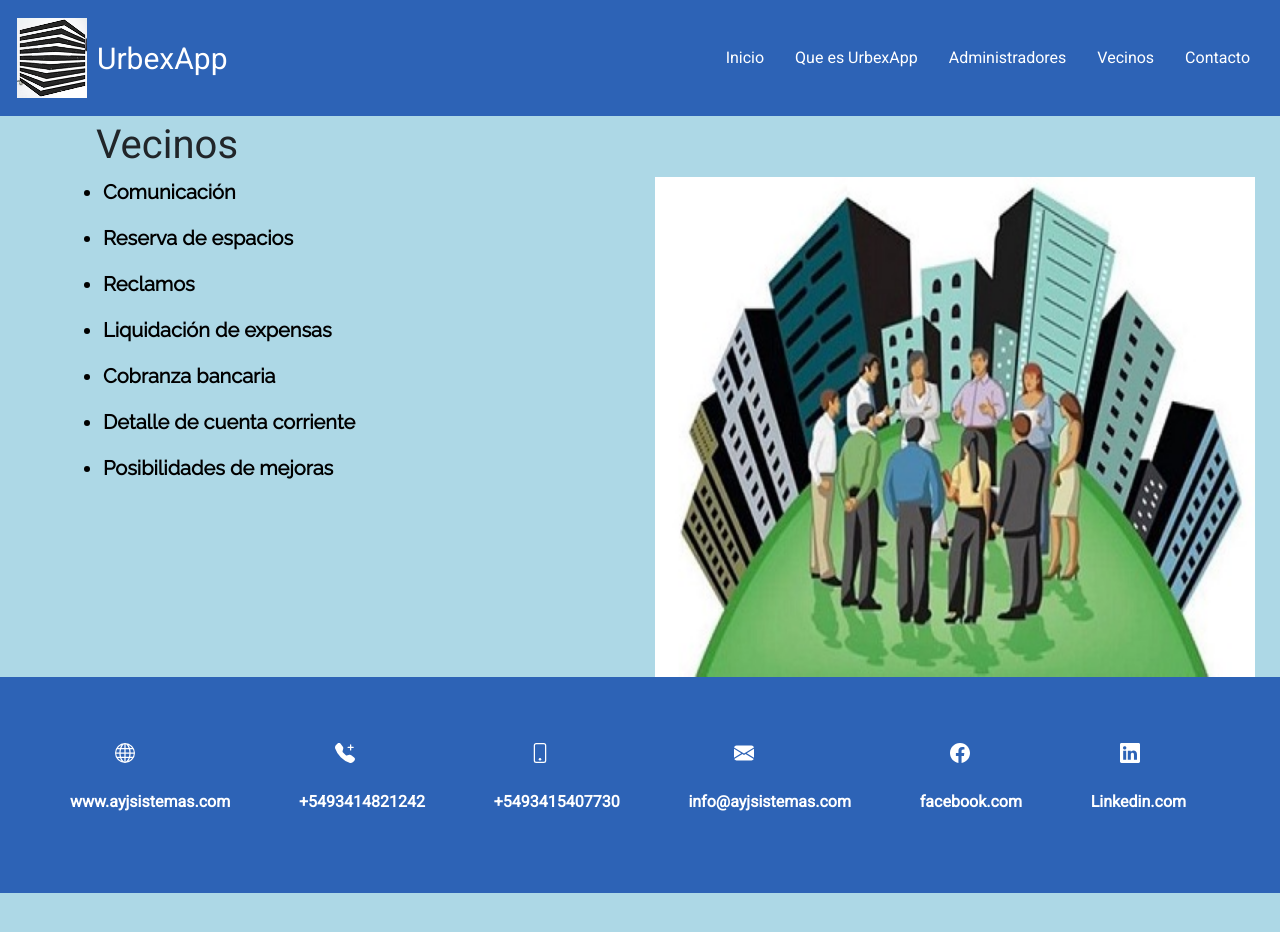
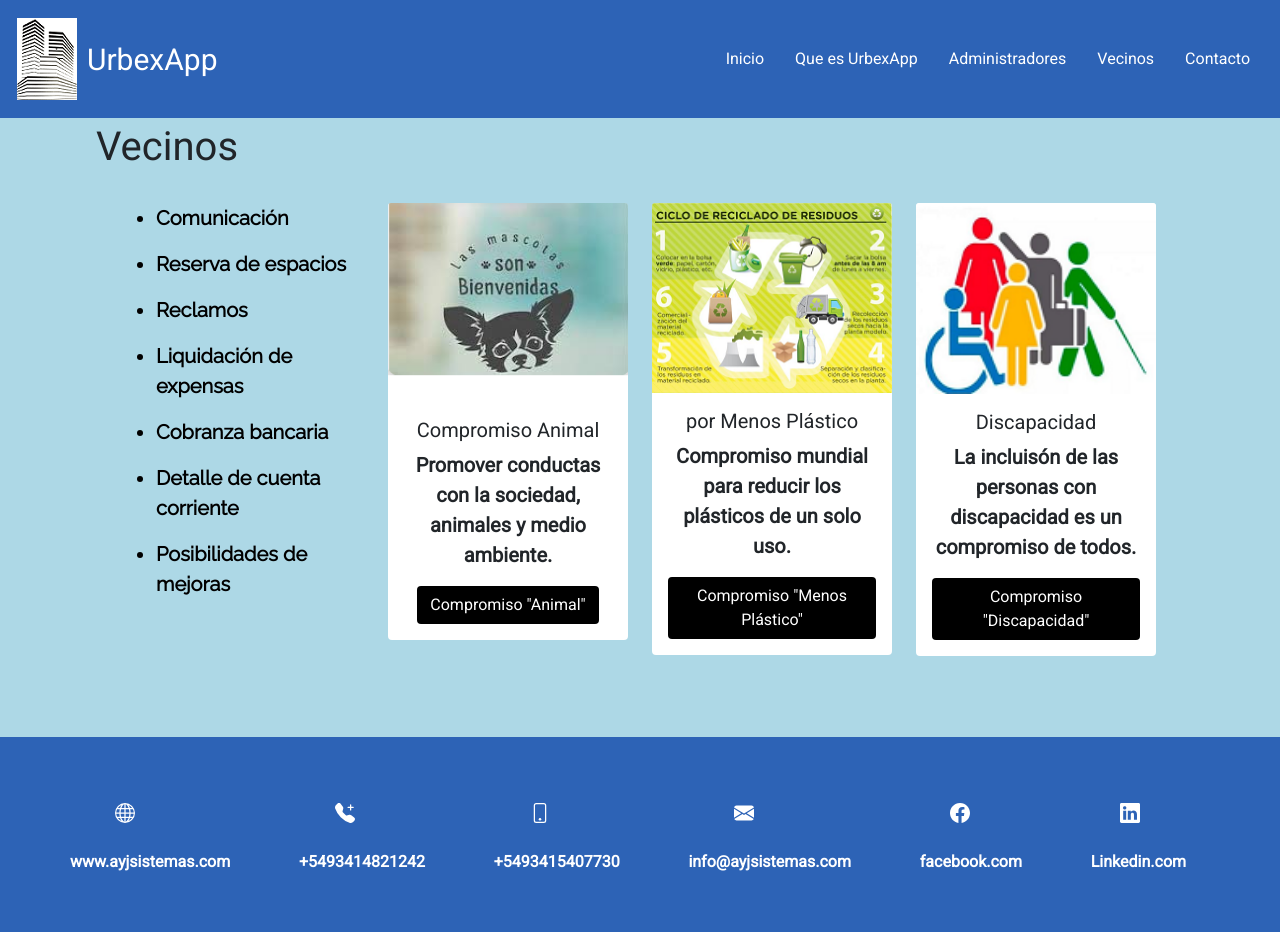
Before and after one commit to GastonTejada/2da-pre-entrega, a plain HTML site: page pages/vecinos.html in a window 1280 px wide. Before the commit the page ends 893 px from the top, so only its background shows below. Drawn offline with nearby package versions, Linux system fonts and the light colour scheme.

Commit message:
entrega final

```diff
--- a/pages/vecinos.html
+++ b/pages/vecinos.html
@@ -17,7 +17,7 @@
             <nav class="navbar navbar-expand-lg navbar-light color">
                 <div class="container-fluid">
                     <div class="flex-header">
-                        <img src="../images/logo3.png">UrbexApp
+                        <img src="../images/logoweb.png">UrbexApp
                     </div>
                     <button class="navbar-toggler" type="button" data-bs-toggle="collapse" data-bs-target="#navbarNav"
                         aria-controls="navbarNav" aria-expanded="false" aria-label="Toggle navigation">
@@ -49,14 +49,15 @@
         </div>
     </header>
 
-    <main>
+    <main class="main-vecinos">
         <h1 class="titulo1">
             Vecinos
         </h1>
 
-        <div class="grid">
-            <div class="lista-vecinos">
-                <ul class="vecinos">
+        <section class="container cont-vecinos">
+            <div class="row m-4">
+                <div class="col-lg-3 col-md-6 col-sm-12 d-block mx-auto">
+                    <ul class="vecinos d-block mx-auto">
                         <li>
                             <p>Comunicación</p>
                         </li>
@@ -81,11 +82,47 @@
                     </ul>
                 </div>
 
-            <div class="col">
-                <img class="img-vecinos" src="../images/vecinos.JPG" alt="comunidad de vecinos" title="comunidad de vecinos">
+                <div class="col-lg-3 col-md-6 col-sm-12">
+                    <div class="card d-block mx-auto" style="width: 15rem;">
+                        <div class="acercar">
+                            <img src="../images/mascotas.png" class="card-img-top" alt="compromiso animal">
+                        </div>
+                        <div class="card-body text-center">
+                        <h5 class="card-title">Compromiso Animal</h5>
+                        <p class="card-text">Promover conductas con la sociedad, animales y medio ambiente.</p>
+                        <a href="https://compromisoanimal.cl/" target="_blank" class="btn text-white bg">Compromiso "Animal"</a>
+                        </div>
+                    </div>
+                </div>
+
+                <div class="col-lg-3 col-md-6 col-sm-12">
+                    <div class="card d-block mx-auto" style="width: 15rem;">
+                        <div class="acercar">
+                            <img src="../images/residuos.png" class="card-img-top" alt="compromiso residuos">
+                        </div>
+                        <div class="card-body text-center">
+                        <h5 class="card-title">por Menos Plástico</h5>
+                        <p class="card-text">Compromiso mundial para reducir los plásticos de un solo uso.</p>
+                        <a href="https://news.un.org/es/story/2019/03/1452961" target="_blank" class="btn text-white bg">Compromiso "Menos Plástico"</a>
+                        </div>
+                    </div>
+                </div>
+
+                <div class="col-lg-3 col-md-6 col-sm-12">
+                    <div class="card d-block mx-auto" style="width: 15rem;">
+                        <div class="acercar">
+                            <img src="../images/discapacidad.png" class="card-img-top" alt="compromiso con la discapacidad">
+                        </div>
+                        <div class="card-body text-center">
+                        <h5 class="card-title">Discapacidad</h5>
+                        <p class="card-text">La incluisón de las personas con discapacidad es un compromiso de todos.</p>
+                        <a href="https://www.unc.edu.ar/programa-compromiso-social-estudiantil/proyecto-%E2%80%9Carmando-sue%C3%B1os-empleabilidad-de-las-personas-con" target="_blank" class="btn text-white bg">Compromiso "Discapacidad"</a>
+                        </div>
+                    </div>
                 </div>
 
             </div>
+        </section>
     </main>
 
     <footer class="footer">
--- a/sass/_generales.scss
+++ b/sass/_generales.scss
@@ -25,8 +25,61 @@ nav {
     }
 }
 
-.flex-header img{
-    float: left;
-    margin-left: 5px;
-    margin-right: 10px;
+header{
+    background-color: $color1;
+    font-weight: 400;
+    line-height: 1.5;
+    display: block;
+    justify-content: space-between;
+    align-items: center;
+    position: sticky;
+    top: 0;
+    z-index: 11;
 }
+
+.flex-header{
+    background-color: $color1;
+    display: flex;
+    flex-direction: row;
+    align-items:center;
+    justify-content:flex-start;
+    color: white;
+    font-size: 30px;
+    padding-top: 10px;
+    padding-bottom: 10px;
+    img{
+        float: left;
+        margin-left: 5px;
+        margin-right: 10px;
+    }
+}
+
+body{
+    background-color: white;
+    font-family: 'roboto',sans-serif;
+    text-align: left;
+    font-weight: bolder;
+    display: flex;
+    flex-direction: column;
+    min-height: 100vh;
+}
+
+.container{
+    width: 100%;
+}
+
+.acercar{
+    overflow: hidden;
+}
+
+.acercar img{
+    transition: all 1.5s;
+}
+
+.acercar:hover img{
+    transform: scale(1.5);
+}
+
+.bg{
+    background-color: black;
+}
--- a/sass/_variableglobal.scss
+++ b/sass/_variableglobal.scss
@@ -3,3 +3,6 @@ $color2: white;
 $color3: antiquewhite;
 $color4: lightgrey;
 $color5: lightblue;
+
+
+$margin-admin: 10px 10px 10px 10px;
--- a/sass/style.scss
+++ b/sass/style.scss
@@ -4,44 +4,11 @@
 @import "operaciones";
 
 /* Mobile First */
-header{
-    background-color: $color1;
-    font-weight: 400;
-    line-height: 1.5;
-    display: block;
-    justify-content: space-between;
-    align-items: center;
-    position: sticky;
-    top: 0;
-    z-index: 11;
-}
-
-.flex-header{
-    background-color: $color1;
-    display: flex;
-    flex-direction: row;
-    align-items:center;
-    justify-content:flex-start;
-    color: white;
-    font-size: 30px;
-    padding-top: 10px;
-    padding-bottom: 10px;
-}
-
-body{
-    background-color: white;
-    font-family: 'roboto',sans-serif;
-    text-align: left;
-    font-weight: bolder;
-    display: flex;
-    flex-direction: column;
-    min-height: 100vh;
-}
-
 .carrousel{
     position: relative;
     padding: 0;
     zoom: 1;
+    max-height: 425px;
 }
 
 .carrousel img{
@@ -155,16 +122,53 @@ body{
 }
 
 .img-admin1{
-    margin: 10px 10px 10px 10px;
+    margin: $margin-admin;
 
 }
 
 .img-admin2{
-    margin: 10px 10px 10px 10px;
+    margin: $margin-admin;
 }
 
 .img-admin3{
-    margin: 10px 10px 10px 10px;
+    margin: $margin-admin;
+}
+
+.cont-vecinos{
+    display: flex;
+    flex-direction: row;
+    flex-wrap: wrap;
+    justify-content: center;
+    align-items: center;
+    align-content: center;
+    border: 0;
+    margin: 0;
+    padding: 0;
+}
+
+.col{
+    justify-content: center;
+    margin-bottom: 10px;
+    padding: 0;
+}
+
+.row{
+    margin-bottom: 10px;
+    padding-bottom: 10px;
+}
+
+.card{
+    flex-wrap: wrap;
+    justify-content: center;
+    align-items: center;
+    align-content: center;
+    margin: 0;
+    padding: 0;
+    border: 0;
+}
+
+.vecinos{
+    width: 15rem;
 }
 
 .comu{
@@ -284,18 +288,6 @@ footer{
         flex-direction: row;
         margin-left: 0;
         margin-top: 5px;
-    }
-
-    .lista-vecinos{
-        float:left;
-        width: 40%;
-    }
-
-    .img-vecinos{
-        margin-right: 25px;
-        width:300px;
-        height:200px;
-        float:right;
     }
 
     form{
@@ -432,6 +424,10 @@ body{
         grid-template-columns: 2fr 1fr;
     }
 
+    .cont-vecinos{
+        justify-content: space-around;
+    }
+
     .vecinos{
         list-style-type: disc;
         font-size: 20px;
@@ -448,15 +444,8 @@ body{
         margin-top: 10px;
     }
 
-    .lista-vecinos{
-        margin-left: 65px;
-    }
-
-    .img-vecinos{
-        margin-right: 25px;
-        width:600px;
-        height:500px;
-        float:right;
+    .main-vecinos .container{
+        max-width: 100%;
     }
 
     footer{
@@ -500,6 +489,10 @@ body{
 
 @media (min-width:1200px){
 
+    .navbar .container{
+        max-width: 80%;
+    }
+
     footer{
         background-color: $color1;
         display: flex;
```
Also changed, not shown: index.html (+2 -1 lines), pages/adminstradores.html (+1 -1 lines), pages/contacto.html (+1 -1 lines), pages/queesurbex.html (+2 -2 lines), css/style.css, images/discapacidad.png (added), images/favicon.ico, images/logoweb.png (added), images/mascotas.PNG (added), images/residuos.png (added), 1 other file. Lines whose indentation alone changed are shown as unchanged.
